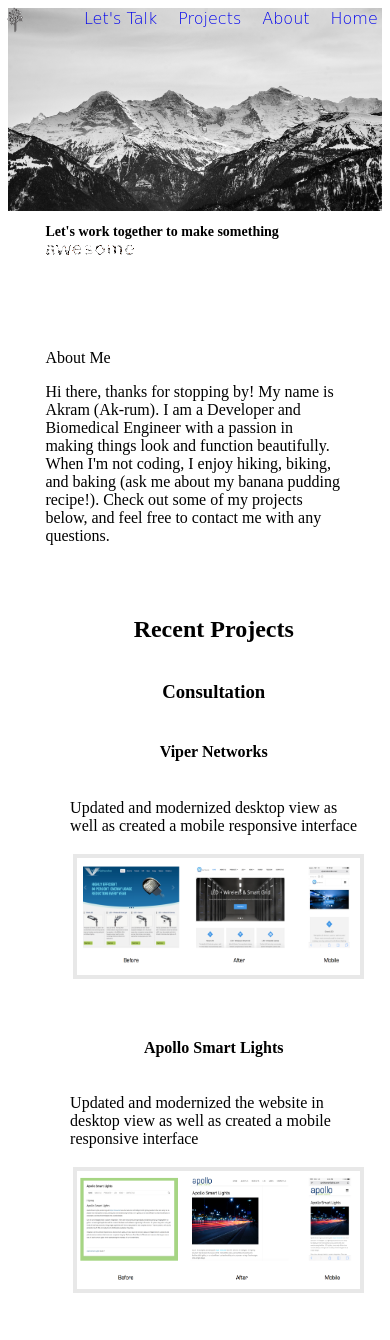
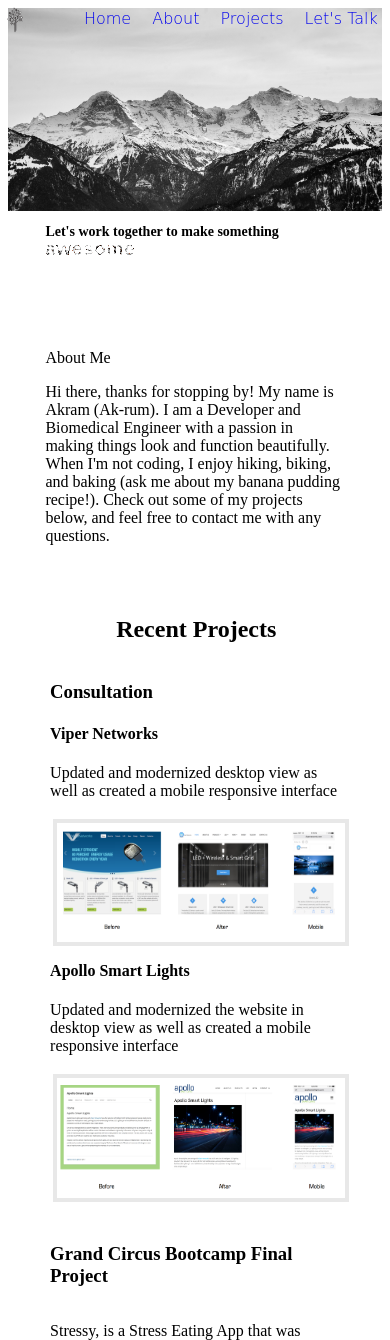
Before and after one commit to akrammarka/Portfolio, a plain HTML site: page index.html in a window 390 px wide. Shown: the top 1340 px of the page. Drawn offline with nearby package versions, Linux system fonts and the light colour scheme; a web font is replaced by a local one.

Commit message:
centered mobile

```diff
--- a/index.html
+++ b/index.html
@@ -18,10 +18,13 @@
 
   <nav>
       <ul>
+        <li><a href="#Contact">Let's Talk</a></li>
+
+
+
+        <li><a href="#Projects">Projects</a></li>
+        <li><a href="#aboutMe">About</a></li>
         <li><a href="index.html">Home</a></li>
-        <li><a href="#aboutMe">About</a></li>
-        <li><a href="#Projects">Projects</a></li>
-        <li><a href="#Contact">Let's Talk</a></li>
         <li><img class="logo" src="logo.PNG" alt="Akram"></li>
       </ul>
     </nav>
@@ -56,6 +59,7 @@
   <div class="row">
     <div class="column">
       <h2>Recent Projects</h2>
+        <div class="consults">
       <h3>Consultation</h3>
       <h4> Viper Networks </h4>
       <p>
@@ -72,8 +76,8 @@
 
          </table>
       </p>
-    </div>
-    <div class="column">
+
+
 
       <h4> Apollo Smart Lights </h4>
       <p>
@@ -91,7 +95,7 @@
          </table>
       </p>
     </div>
-
+  </div>
     <div class="column" >
       <h3>Grand Circus Bootcamp Final Project</h3>
 <p>Stressy, is a Stress Eating App that was designed using React to help you avoid stress
--- a/styles.css
+++ b/styles.css
@@ -237,3 +237,8 @@ canvas {
   height: 50%;
 
 }
+
+.column{
+margin-left: -20px;
+margin-right: 15px;
+}
```
